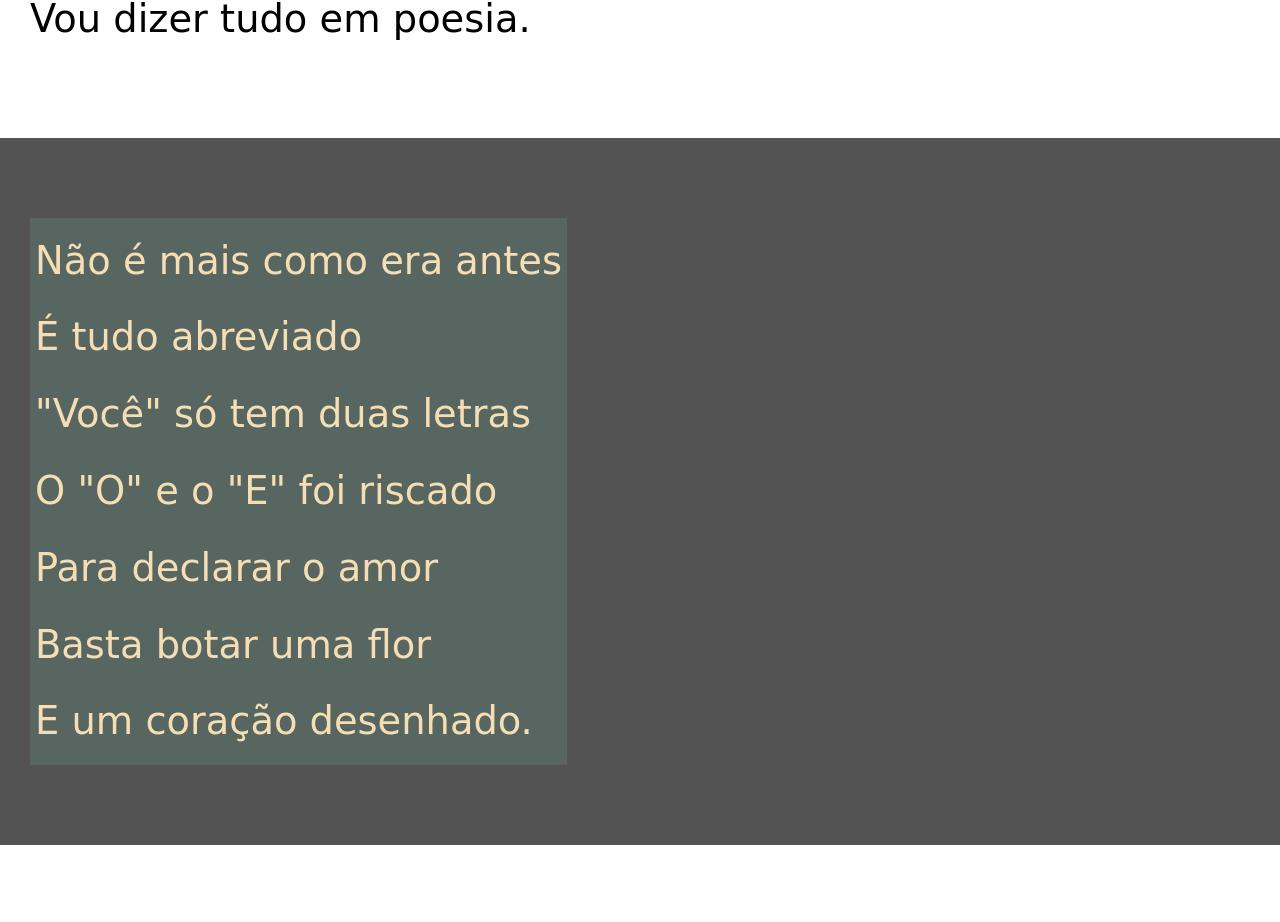
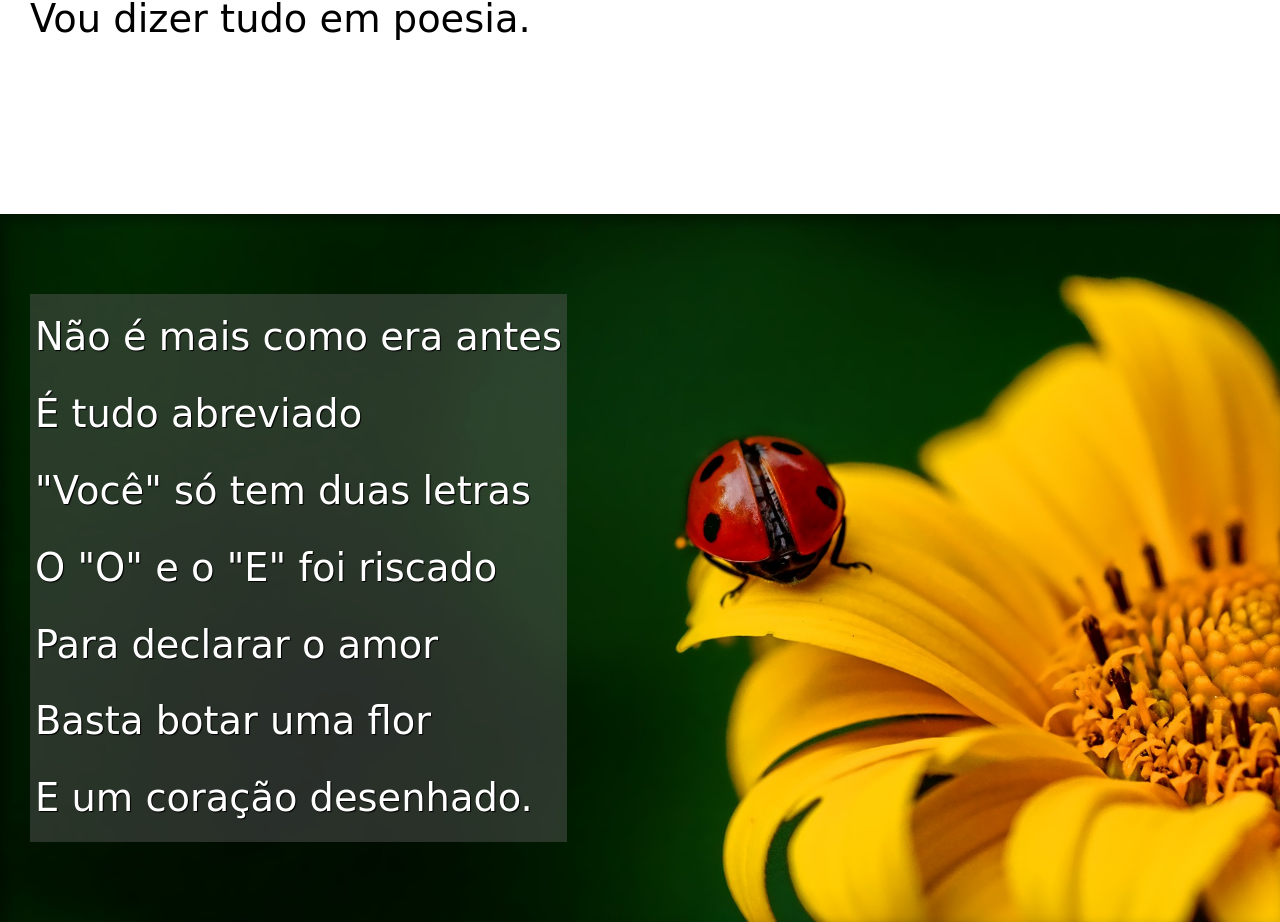
Before and after one commit to MatheusACDL/Projetos-Guanabara, a plain HTML site: page cordel.html in a window 1280 px wide. Shown: the part 717-1639 px from the top of the page. Drawn offline with Linux system fonts and the light colour scheme; a web font is replaced by a local one.

Commit message:
resultado final

```diff
--- a/cordel.html
+++ b/cordel.html
@@ -30,7 +30,7 @@
         Vou dizer tudo em poesia. <br />
       </p>
     </section>
-    <section class="imagem">
+    <section class="imagem" id="img001">
       <p>
         Não é mais como era antes <br />
         É tudo abreviado <br />
@@ -62,7 +62,7 @@
         Decifre esse rabisco. <br />
       </p>
     </section>
-    <section class="imagem">
+    <section class="imagem" id="img002">
       <p>
         Tenho saudade das cartas <br />
         Escritas com a própria mão <br />
--- a/stylecordel.css
+++ b/stylecordel.css
@@ -18,6 +18,10 @@
   text-align: center;
 }
 
+footer{
+  padding: 5px;
+}
+
 header > h1 {
   padding-top: 50px;
   font-variant: small-caps;
@@ -34,8 +38,8 @@
 }
 
 header a:hover, footer a:hover{
-  text-decoration: overline;
-  color: red;
+  color: rgb(255, 163, 42);
+  text-shadow: 2px 2px 4px   ;
 }
 
 section{
@@ -47,6 +51,9 @@
   font-size: 3vw;
 }
 
+section > p{
+  padding-bottom: 2em;
+}
 
 .normal {
   background-color: white;
@@ -55,11 +62,22 @@
 
 .imagem{
   background-color: rgb(83, 83, 83);
-  color: wheat;
+  color: white;
+  text-shadow: 1px 1px 1px black;
+  box-shadow: inset 6px 6px 13px 0px rgba(0, 0, 0, 0.377);
+  background-size: cover;
+  background-attachment: fixed;
+  background-position: right center;
 }
 
+#img001{
+  background-image: url(imagens/background001.jpg);
+}
+#img002{
+  background-image: url(imagens/background002.jpg);
+}
 .imagem > p{
   display: inline-block;
   padding: 5px;
-  background-color: rgba(127, 255, 212, 0.11);
+  background-color: rgba(94, 94, 94, 0.445);
 }
```
